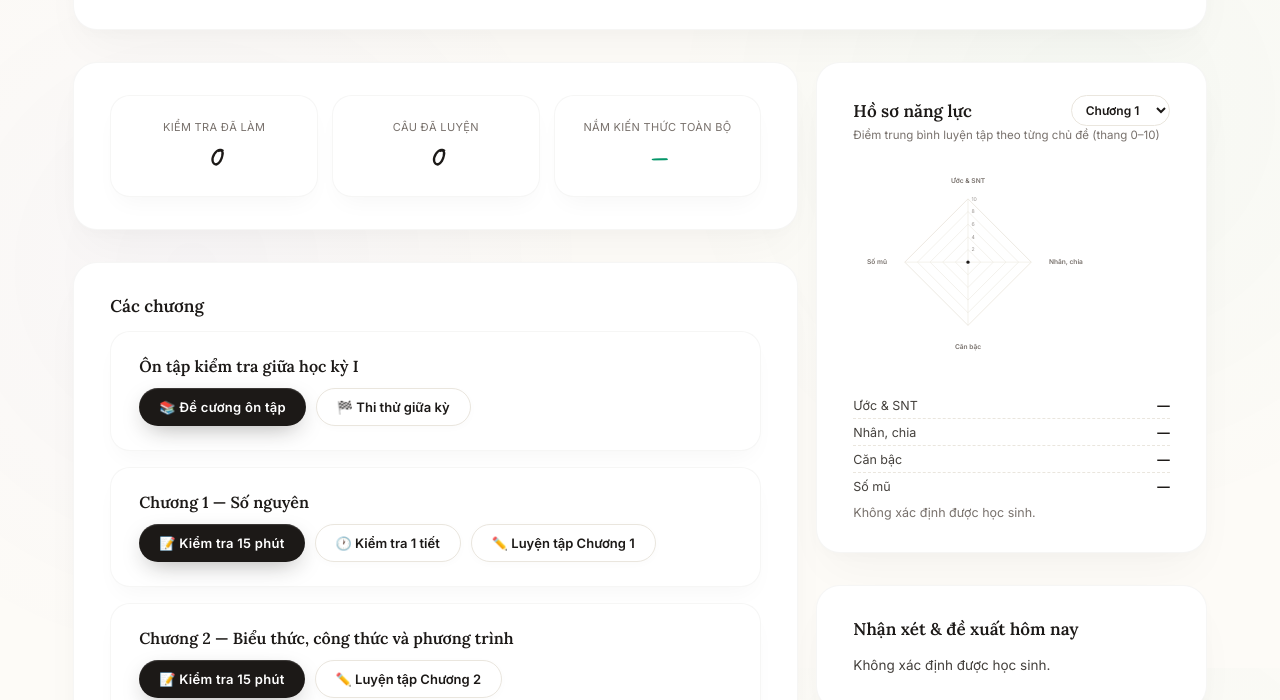
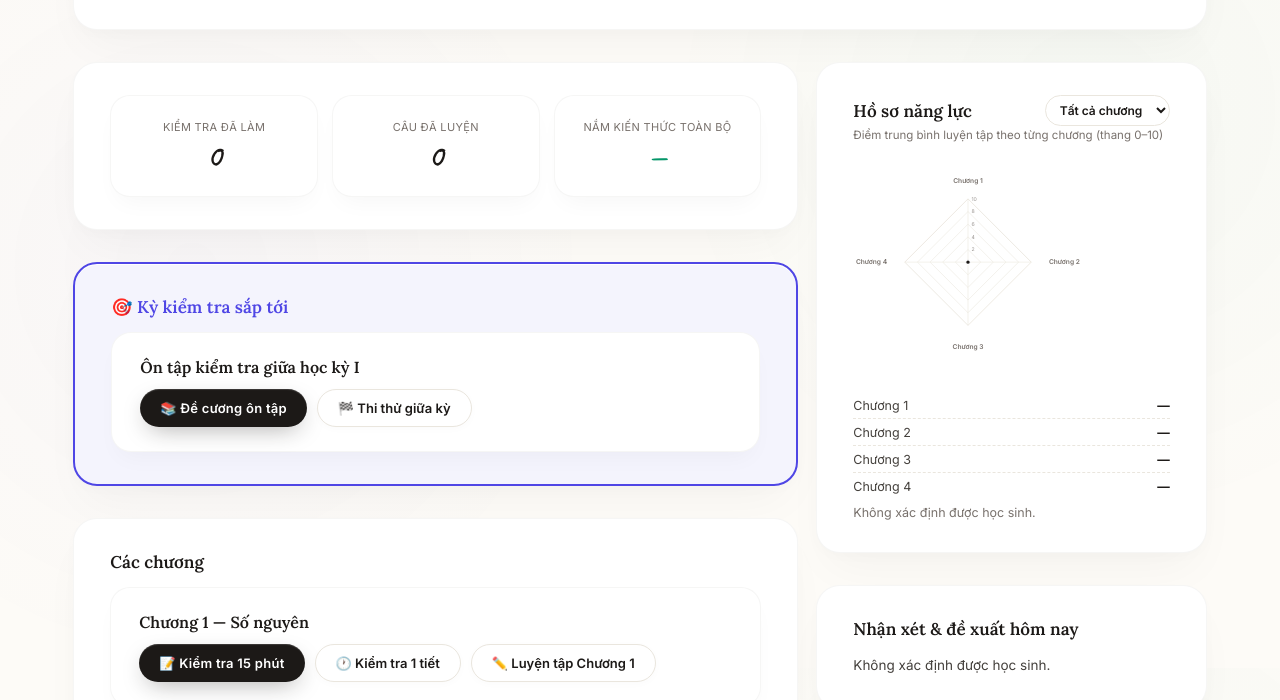
Before and after one commit to nhminh55/moyumath, a website: page index.html in a window 1280 px wide. Shown: the part 132-832 px from the top of the page. Drawn offline with Linux system fonts and the light colour scheme; sample sign-in values are in the browser's storage.

Commit message:
feat: dashboard — separate midterm block, all-chapters radar
- The review sheet + mock exam card moves out of "Các chương" into its own
  highlighted "Kỳ kiểm tra sắp tới" section above it.
- "Hồ sơ năng lực" gets a default "Tất cả chương" view: one radar axis per
  chapter (new chapterScores in stats.js).
- Bumps asset versions to 1.0.7.

Co-Authored-By: Claude Opus 5.5 <noreply@anthropic.com>

```diff
--- a/admin.html
+++ b/admin.html
@@ -6,7 +6,7 @@
 <title>Quản lý bài làm — Toán 7</title>
 <link rel="preconnect" href="https://fonts.googleapis.com">
 <link href="https://fonts.googleapis.com/css2?family=Inter:wght@400;500;600;700&family=Lora:wght@500;600&display=swap" rel="stylesheet">
-<link rel="stylesheet" href="css/style.css?v=1.0.6">
+<link rel="stylesheet" href="css/style.css?v=1.0.7">
 <style>
 
   *{box-sizing:border-box;}
--- a/index.html
+++ b/index.html
@@ -11,8 +11,8 @@
 </script>
 <link rel="preconnect" href="https://fonts.googleapis.com">
 <link href="https://fonts.googleapis.com/css2?family=Lora:ital,wght@0,400;0,500;0,600;1,400;1,500&family=Caveat:wght@600;700&family=Inter:wght@400;500;600;700&display=swap" rel="stylesheet">
-<link rel="stylesheet" href="css/style.css?v=1.0.6">
-<link rel="stylesheet" href="css/components.css?v=1.0.6">
+<link rel="stylesheet" href="css/style.css?v=1.0.7">
+<link rel="stylesheet" href="css/components.css?v=1.0.7">
 <style>
   .wrap{max-width:1150px; width:92%; margin:0 auto;}
 
@@ -111,6 +111,14 @@
     color:var(--ink);
     margin:0 0 14px;
   }
+
+  /* Khối ôn thi (đề cương + thi thử) tách riêng khỏi danh sách chương cho nổi bật. */
+  .card.exam-focus{
+    border:2px solid var(--gold);
+    background:color-mix(in srgb, var(--gold) 6%, var(--paper));
+  }
+  .card.exam-focus h2.section-title{color:var(--gold);}
+  .card.exam-focus .chapter-card{margin-bottom:0;}
 
   .chapter-card{
     border:1px solid rgba(28, 25, 23, 0.04);
@@ -362,6 +370,11 @@
         </div>
       </div>
 
+      <div class="card exam-focus" id="reviewSection" hidden>
+        <h2 class="section-title">🎯 Kỳ kiểm tra sắp tới</h2>
+        <div id="reviewCards"></div>
+      </div>
+
       <div class="card">
         <h2 class="section-title">Các chương</h2>
         <div id="chapterCards"></div>
@@ -379,7 +392,7 @@
           <h2 class="section-title" style="margin-bottom:0;">Hồ sơ năng lực</h2>
           <select id="masteryChapterSelect" class="chapter-select"></select>
         </div>
-        <p class="mastery-sub">Điểm trung bình luyện tập theo từng chủ đề (thang 0–10)</p>
+        <p class="mastery-sub" id="masterySub">Điểm trung bình luyện tập theo từng chủ đề (thang 0–10)</p>
         <div class="mastery-body">
           <!-- vẽ động theo số chủ đề của chương (js/pages/index-page.js) -->
           <svg class="radar-svg" id="radarSvg" viewBox="0 0 400 400"></svg>
@@ -397,7 +410,7 @@
 
 </div>
 
-<script type="module" src="js/pages/index-page.js?v=1.0.6"></script>
+<script type="module" src="js/pages/index-page.js?v=1.0.7"></script>
 
 </body>
 </html>
--- a/js/pages/index-page.js
+++ b/js/pages/index-page.js
@@ -4,7 +4,7 @@
 import { currentStudent, logout } from '../core/auth.js';
 import { escapeHtml } from '../core/escape.js';
 import { allChapters, getChapter } from '../runner/registry.js';
-import { aggregate, topicScores, classify, problemLabel, practiceHref } from '../runner/stats.js';
+import { aggregate, topicScores, chapterScores, classify, problemLabel, practiceHref } from '../runner/stats.js';
 
 const $ = (id) => document.getElementById(id);
 const SVG_NS = 'http://www.w3.org/2000/svg';
@@ -23,14 +23,15 @@ function renderChapterCards(presets, reviews = {}) {
       '<div class="chapter-actions">' + exams.map(link).join('') +
       '<a class="secondary" href="practice.html?chapter=' + ch.chapter + '">✏️ Luyện tập Chương ' + ch.chapter + '</a></div></div>';
   });
-  /* Đề cương ôn tập (config/reviews.json) đứng đầu, kèm đề thi thử của nó. */
+  /* Đề cương ôn tập (config/reviews.json) kèm đề thi thử của nó: khối riêng phía trên các chương. */
   const reviewCards = Object.entries(reviews).filter(([, r]) => !r.hidden).map(([id, r]) => {
     const exam = listed.find(([pid]) => pid === r.exam);
     return '<div class="chapter-card"><div class="chap-head"><h3>' + escapeHtml(r.title) + '</h3></div>' +
       '<div class="chapter-actions"><a class="primary" href="review.html?id=' + encodeURIComponent(id) + '">📚 Đề cương ôn tập</a>' +
       (exam ? link(exam, 1) : '') + '</div></div>';
   });
-  cards.unshift(...reviewCards);
+  $('reviewCards').innerHTML = reviewCards.join('');
+  $('reviewSection').hidden = !reviewCards.length;
   const inReview = new Set(Object.values(reviews).map((r) => r.exam));
   const mixed = listed.filter(([id, p]) => p.chapter === undefined && !inReview.has(id));
   if (mixed.length) {
@@ -53,9 +54,11 @@ function axisPoint(i, n, ratio) {
   return { x: RADAR.cx + Math.cos(a) * RADAR.r * ratio, y: RADAR.cy + Math.sin(a) * RADAR.r * ratio, cos: Math.cos(a), sin: Math.sin(a) };
 }
 
+/* chapterNo = 0: radar tổng hợp, mỗi trục là một chương. */
 function renderRadar(chapterNo) {
-  const chapter = getChapter(chapterNo);
-  const scores = topicScores(chapter, practiceByProblem);
+  const chapter = chapterNo ? getChapter(chapterNo) : null;
+  const scores = chapter ? topicScores(chapter, practiceByProblem) : chapterScores(allChapters(), practiceByProblem);
+  $('masterySub').textContent = 'Điểm trung bình luyện tập theo từng ' + (chapter ? 'chủ đề' : 'chương') + ' (thang 0–10)';
   const n = scores.length;
   const svg = $('radarSvg');
   svg.replaceChildren();
@@ -89,7 +92,7 @@ function renderRadar(chapterNo) {
     '<li><span>' + escapeHtml(s.topic.short) + '</span><span class="radar-list-value">' + (s.pct === null ? '—' : Math.round(s.pct) + '%') + '</span></li>').join('');
   const hasData = scores.some((s) => s.pct !== null);
   $('masteryEmpty').hidden = hasData;
-  $('masteryEmpty').textContent = 'Luyện tập vài câu Chương ' + chapter.chapter + ' để xem hồ sơ năng lực của bạn.';
+  $('masteryEmpty').textContent = 'Luyện tập vài câu' + (chapter ? ' Chương ' + chapter.chapter : '') + ' để xem hồ sơ năng lực của bạn.';
 }
 
 /* ---------- lịch sử, thống kê, gợi ý ---------- */
@@ -146,9 +149,9 @@ async function init() {
   $('pfClass').textContent = student.className || '—';
   $('logoutLink').addEventListener('click', (e) => { e.preventDefault(); logout(); });
 
-  $('masteryChapterSelect').innerHTML = allChapters().map((c) => '<option value="' + c.chapter + '">Chương ' + c.chapter + '</option>').join('');
+  $('masteryChapterSelect').innerHTML = '<option value="0">Tất cả chương</option>' + allChapters().map((c) => '<option value="' + c.chapter + '">Chương ' + c.chapter + '</option>').join('');
   $('masteryChapterSelect').addEventListener('change', (e) => renderRadar(Number(e.target.value)));
-  renderRadar(1);
+  renderRadar(0);
 
   const [presets, reviews] = await Promise.all(['config/presets.json', 'config/reviews.json'].map((u) =>
     fetch(u, { cache: 'no-cache' }).then((r) => r.json()).catch(() => ({}))));
--- a/js/runner/stats.js
+++ b/js/runner/stats.js
@@ -65,6 +65,18 @@ export function topicScores(chapterDef, byProblem) {
   });
 }
 
+/* Điểm theo chương (radar tổng hợp, mỗi trục 1 chương), cùng dạng với topicScores để vẽ chung. */
+export function chapterScores(chapterDefs, byProblem) {
+  return chapterDefs.map((ch) => {
+    let earned = 0, max = 0;
+    for (const p of listProblems({ chapter: ch.chapter })) {
+      const e = byProblem[p.id];
+      if (e) { earned += e.earned; max += e.max; }
+    }
+    return { topic: { id: String(ch.chapter), short: 'Chương ' + ch.chapter, full: ch.title }, earned, max, pct: max > 0 ? (earned / max) * 100 : null };
+  });
+}
+
 /* Chia các dạng bài có dữ liệu thành mạnh (≥ 80%), khá, yếu (< 60%). */
 export function classify(byProblem, filter = () => true) {
   const out = { strong: [], mid: [], weak: [] };
--- a/package.json
+++ b/package.json
@@ -1,5 +1,5 @@
 {
-  "version": "1.0.6",
+  "version": "1.0.7",
   "name": "moyumath",
   "description": "Trang web cho Moyu học Math",
   "private": true,
```
Also changed, not shown: exam.html (+5 -5 lines), login.html (+1 -1 lines), practice.html (+5 -5 lines), review.html (+4 -4 lines), tests/stats.test.mjs (+10 -1 lines).
